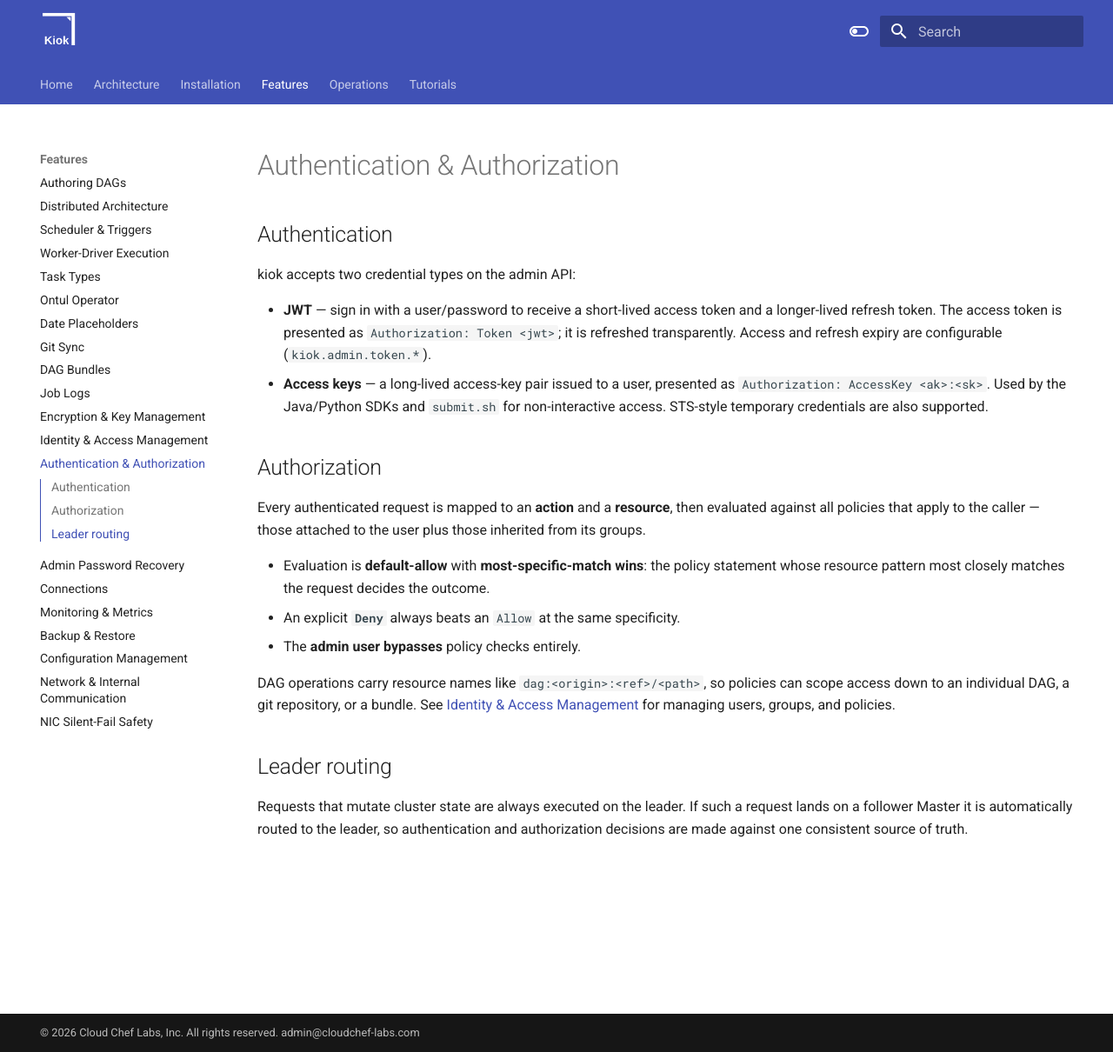
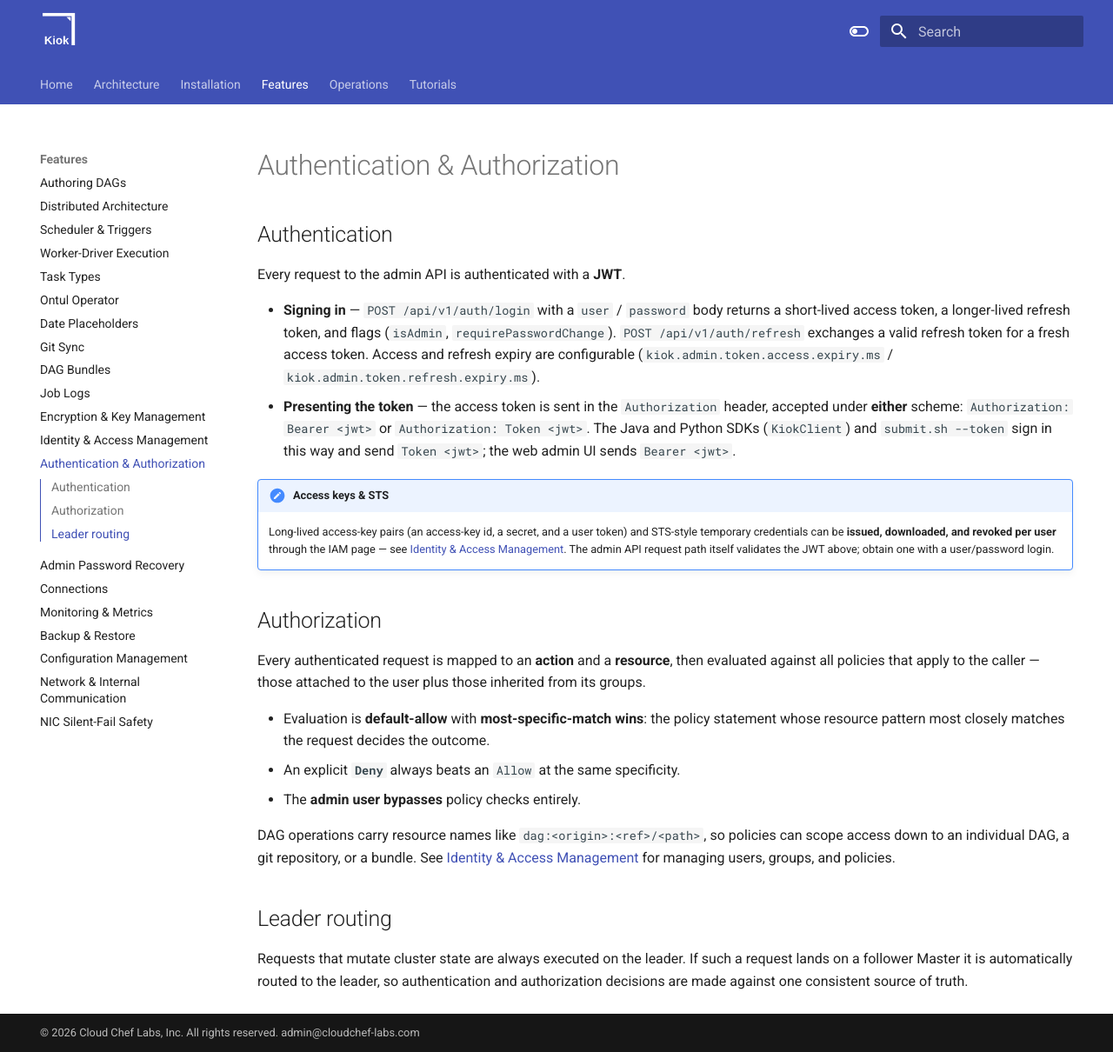
Before and after one commit to cloudcheflabs/kiok-docs, an MkDocs documentation site: the page built from docs/features/auth-authz.md, in a window 1280 px wide and 1210 px high. Shown: the whole window at 87% size. Built offline with MkDocs 1.6.1 and Material for MkDocs 9.7.7, drawn with Linux system fonts in a browser that asks for light colours; the version menu is left out.

Commit message:
docs: correct kiok docs against source (auth JWT scheme, IAM default-allow, ontul STREAMING/http expectStatus, dist layout, joblog s3 default)
Co-Authored-By: Claude Opus 4.8 (1M context) <noreply@anthropic.com>

```diff
--- a/docs/features/auth-authz.md
+++ b/docs/features/auth-authz.md
@@ -2,10 +2,13 @@
 
 ## Authentication
 
-kiok accepts two credential types on the admin API:
+Every request to the admin API is authenticated with a **JWT**.
 
-- **JWT** — sign in with a user/password to receive a short-lived access token and a longer-lived refresh token. The access token is presented as `Authorization: Token <jwt>`; it is refreshed transparently. Access and refresh expiry are configurable (`kiok.admin.token.*`).
-- **Access keys** — a long-lived access-key pair issued to a user, presented as `Authorization: AccessKey <ak>:<sk>`. Used by the Java/Python SDKs and `submit.sh` for non-interactive access. STS-style temporary credentials are also supported.
+- **Signing in** — `POST /api/v1/auth/login` with a `user` / `password` body returns a short-lived access token, a longer-lived refresh token, and flags (`isAdmin`, `requirePasswordChange`). `POST /api/v1/auth/refresh` exchanges a valid refresh token for a fresh access token. Access and refresh expiry are configurable (`kiok.admin.token.access.expiry.ms` / `kiok.admin.token.refresh.expiry.ms`).
+- **Presenting the token** — the access token is sent in the `Authorization` header, accepted under **either** scheme: `Authorization: Bearer <jwt>` or `Authorization: Token <jwt>`. The Java and Python SDKs (`KiokClient`) and `submit.sh --token` sign in this way and send `Token <jwt>`; the web admin UI sends `Bearer <jwt>`.
+
+!!! note "Access keys & STS"
+    Long-lived access-key pairs (an access-key id, a secret, and a user token) and STS-style temporary credentials can be **issued, downloaded, and revoked per user** through the IAM page — see [Identity &amp; Access Management](iam.md). The admin API request path itself validates the JWT above; obtain one with a user/password login.
 
 ## Authorization
 
```
Also changed, not shown: docs/features/configuration.md (+1 -1 lines), docs/features/iam.md (+2 -2 lines), docs/features/task-types.md (+11 -1 lines), docs/installation/getting-started.md (+1 -1 lines), docs/installation/installation.md (+2 -2 lines).
